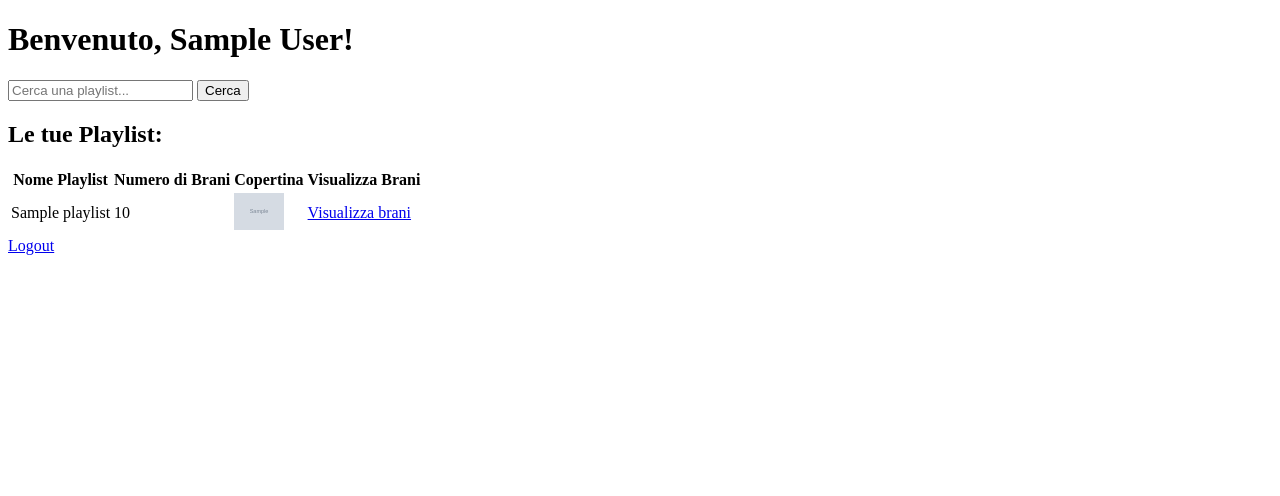
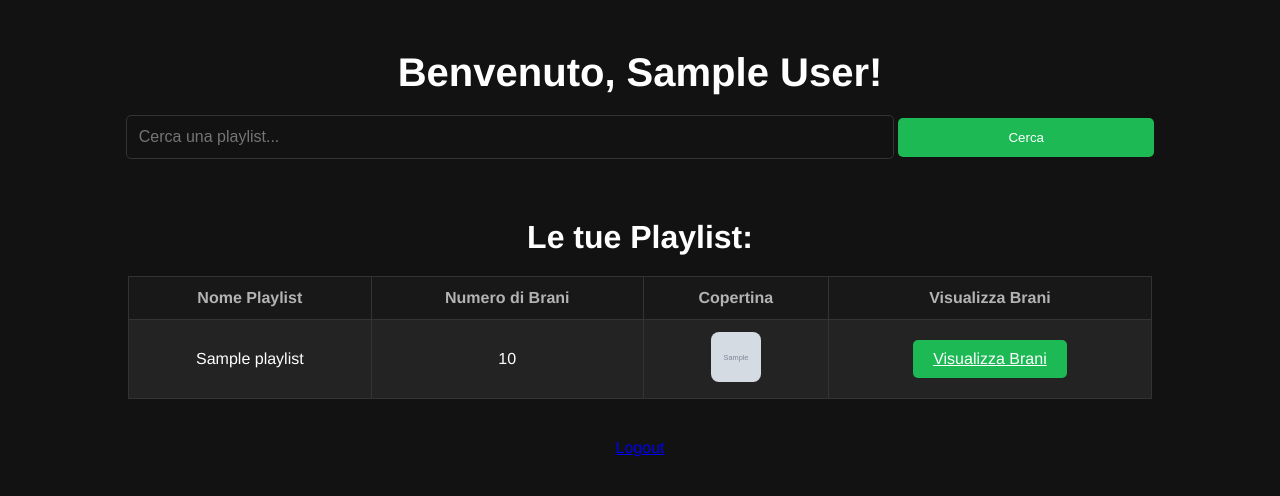
Before and after one commit to garilli-riccardo/IntroduzioneProgettoSpotify, a Flask app: template templates/home.html in a window 1280 px wide. Shown: the top 496 px of the page. Run offline with Flask 3, Linux system fonts and the light colour scheme; the template is opened without the code that fills it: most values are stand-ins (such as "Sample title", 1, 10 or a date in 2020); grey boxes marked "Sample" are stand-in pictures.

Commit message:
finito, css da migliorare

```diff
--- a/services/spotify_oauth.py
+++ b/services/spotify_oauth.py
@@ -1,9 +1,9 @@
 import spotipy
 from spotipy.oauth2 import SpotifyOAuth, SpotifyClientCredentials
 
-SPOTIFY_CLIENT_ID = "4acc6335a0c14f53839704d9454494de"
-SPOTIFY_CLIENT_SECRET = "8af9e9866d40447c8cf7081a2748adb4"
-SPOTIFY_REDIRECT_URI = "https://5000-garilliricc-introduzion-1cs02dvmh22.ws-eu118.gitpod.io/callback"
+SPOTIFY_CLIENT_ID = "870d4ed3b63d47e99031f27e9629b4cd"
+SPOTIFY_CLIENT_SECRET = "97fb37e2c66a4629ae529ccbf5412ac0"
+SPOTIFY_REDIRECT_URI = "https://5000-garilliricc-introduzion-yma8atev1hy.ws-eu118.gitpod.io/callback"
 SPOTIFY_SCOPE = "user-read-private user-read-email playlist-read-private"
 
 sp_oauth = SpotifyOAuth(
--- /dev/null
+++ b/static/styles.css
@@ -0,0 +1,278 @@
+/* Reset del margine e padding per tutti gli elementi */
+* {
+    margin: 0;
+    padding: 0;
+    box-sizing: border-box;
+}
+
+/* Impostazioni globali per il body */
+body {
+    font-family: 'Helvetica Neue', Helvetica, Arial, sans-serif;
+    background-color: #121212;
+    color: #FFFFFF;
+    padding-top: 50px;
+    overflow-x: hidden; /* Previene lo scorrimento orizzontale */
+    text-align: center;
+}
+
+/* Header */
+h1, h2, h3 {
+    color: #FFFFFF;
+    font-weight: 600;
+    margin-bottom: 20px;
+}
+
+h1 {
+    font-size: 2.5rem;
+}
+
+h2 {
+    font-size: 2rem;
+}
+
+h3 {
+    font-size: 1.8rem;
+}
+
+/* Layout container per la sezione principale */
+.container {
+    max-width: 1200px;
+    margin: 0 auto;
+    padding: 20px;
+}
+
+/* Form di ricerca */
+form {
+    margin-bottom: 40px;
+}
+
+form input[type="text"] {
+    padding: 12px;
+    width: 60%;
+    border: 1px solid #333;
+    border-radius: 5px;
+    background-color: #121212;
+    color: #FFFFFF;
+    font-size: 1rem;
+    margin-bottom: 20px;
+    display: inline-block;
+}
+
+form button {
+    padding: 12px 20px;
+    background-color: #1DB954;
+    border: none;
+    color: white;
+    border-radius: 5px;
+    cursor: pointer;
+    width: 20%;
+    display: inline-block;
+}
+
+form button:hover {
+    background-color: #1ED760;
+}
+
+/* Separazione tra sezioni con spazio e bordi */
+.section {
+    margin-bottom: 40px;
+}
+
+/* Sezione per la visualizzazione dei risultati della ricerca */
+.results ul {
+    list-style: none;
+    padding-left: 0;
+    text-align: left; /* Allinea i risultati a sinistra */
+}
+
+.results li {
+    background-color: #232323;
+    margin-bottom: 20px;
+    padding: 20px;
+    border-radius: 8px;
+    display: flex;
+    align-items: center;
+    justify-content: space-between;
+}
+
+.results li img {
+    border-radius: 8px;
+    width: 100px;
+    height: 100px;
+    margin-right: 20px;
+}
+
+.results li a {
+    text-decoration: none;
+    color: #1DB954;
+    font-weight: bold;
+    font-size: 1.2rem;
+    margin-top: 10px;
+    display: inline-block;
+    transition: color 0.3s ease;
+}
+
+.results li a:hover {
+    color: #1ED760;
+}
+
+/* Layout della tabella per le playlist */
+table {
+    width: 80%;
+    margin: 0 auto;
+    border-collapse: collapse;
+    background-color: #232323;
+    border-radius: 10px;
+    margin-bottom: 40px;
+}
+
+table, th, td {
+    border: 1px solid #333;
+}
+
+th, td {
+    padding: 12px 15px;
+    text-align: center;
+}
+
+th {
+    background-color: #181818;
+    color: #B3B3B3;
+}
+
+tbody tr:hover {
+    background-color: #333;
+}
+
+tbody tr {
+    background-color: #232323;
+}
+
+td img {
+    width: 50px;
+    height: 50px;
+    border-radius: 8px;
+}
+
+/* Pulsanti per le playlist */
+.btn {
+    background-color: #1DB954;
+    border: none;
+    color: white;
+    padding: 10px 20px;
+    font-size: 16px;
+    border-radius: 5px;
+    cursor: pointer;
+    transition: background-color 0.3s ease;
+    display: inline-block;
+    text-align: center;
+}
+
+.btn:hover {
+    background-color: #1ED760;
+}
+
+.btn-primary {
+    background-color: #1DB954;
+}
+
+.btn-primary:hover {
+    background-color: #1ED760;
+}
+
+/* Pulsante di Logout con contorno bianco e separato */
+.auth-buttons {
+    text-align: center;
+    margin-top: 30px;
+}
+
+.auth-buttons a {
+    background-color: transparent;
+    color: white;
+    padding: 12px 30px;
+    text-decoration: none;
+    border: 2px solid white;
+    border-radius: 5px;
+    font-size: 1rem;
+    transition: background-color 0.3s ease, color 0.3s ease;
+    margin-top: 20px;
+    display: inline-block;
+}
+
+.auth-buttons a:hover {
+    background-color: #1DB954;
+    color: white;
+}
+
+/* Sezione per le informazioni degli album */
+.album-info {
+    display: flex;
+    flex-direction: column;
+    align-items: center;
+    background-color: #181818;
+    border-radius: 10px;
+    padding: 20px;
+    text-align: center;
+    margin-bottom: 40px;
+    box-shadow: 0 4px 8px rgba(0, 0, 0, 0.5);
+}
+
+.album-info img {
+    width: 250px;
+    height: 250px;
+    border-radius: 10px;
+    margin-bottom: 20px;
+}
+
+.album-info p {
+    color: #B3B3B3;
+    font-size: 1.2rem;
+    margin-top: 10px;
+}
+
+/* Sezione tracce dell'album */
+ul.list-group {
+    margin-top: 20px;
+    padding-left: 0;
+    list-style: none;
+}
+
+ul.list-group li {
+    background-color: #232323;
+    color: #B3B3B3;
+    font-size: 1.2rem;
+    padding: 10px;
+    cursor: pointer;
+    border-bottom: 1px solid #333;
+}
+
+ul.list-group li:hover {
+    background-color: #333;
+}
+
+ul.list-group li:last-child {
+    border-bottom: none;
+}
+
+/* Aggiunta di margini per migliorare la leggibilità della Home Page */
+.home-container {
+    padding-left: 20px;
+    padding-right: 20px;
+    padding-bottom: 50px;
+}
+
+.home-container h1,
+.home-container h2 {
+    margin-bottom: 20px;
+}
+
+/* Assicurarsi che gli elementi non si sovrappongano */
+section {
+    margin-bottom: 50px;
+}
+
+/* Aggiungere margine laterale per separare la barra laterale dal contenuto principale */
+.main-content {
+    margin-left: 240px; /* Larghezza della sidebar fissa */
+    padding-top: 50px;
+}
--- a/templates/artistinfo.html
+++ b/templates/artistinfo.html
@@ -4,6 +4,8 @@
         <meta charset="UTF-8">
         <meta name="viewport" content="width=device-width, initial-scale=1.0">
         <title>{{ artist_data.name }} - Artista</title>
+        <link href="{{ url_for('static', filename='styles.css') }}" rel="stylesheet">
+        <link href="https://cdn.jsdelivr.net/npm/bootstrap@5.3.3/dist/css/bootstrap.min.css" rel="stylesheet">
     </head>
 <body>
     <h1>{{ artist_data.name }}</h1>
@@ -35,11 +37,14 @@
             <li>
                     <img src="{{ album.image }}" width="100">
                     {{ album.name }}
+                </a>
             </li>
         {% endfor %}
     </ul>
 
 
+    <a href="{{ url_for('home.playlist_tracks', playlist_id=session.get('current_playlist_id')) }}">Torna alla Playlist</a>
     <p><a href="{{ url_for('home.homepage') }}">Torna alla Home</a></p>
+
 </body>
 </html>
--- a/templates/home.html
+++ b/templates/home.html
@@ -1,10 +1,11 @@
 <!DOCTYPE html>
 <html lang="en">
-<head>
-    <meta charset="UTF-8">
-    <meta name="viewport" content="width=device-width, initial-scale=1.0">
-    <title>Home</title>
-</head>
+    <head>
+        <meta charset="UTF-8">
+        <meta name="viewport" content="width=device-width, initial-scale=1.0">
+        <title>Home</title>
+        <link href="{{ url_for('static', filename='styles.css') }}" rel="stylesheet">
+    </head>
 <body>
     {% if user_info %}
         <h1>Benvenuto, {{ user_info['display_name'] }}!</h1>
@@ -31,11 +32,13 @@
                             <img src="{{ playlist['images'][0]['url'] }}" width="100">
                         {% endif %}
 
-                        {% if playlist.get('external_urls') and playlist['external_urls'].get('spotify') %}
-                            <p><a href="{{ playlist['external_urls']['spotify'] }}" target="_blank">Ascolta su Spotify</a></p>
-                        {% else %}
-                            <p>Link non disponibile</p>
-                        {% endif %}
+                        <!-- Bottone Visualizza Brani -->
+                        <p>
+                            <a href="{{ url_for('home.playlist_tracks', playlist_id=playlist['id']) }}" class="btn btn-primary">
+                                Visualizza Brani
+                            </a>
+                        </p>
+
                     </li>
                     {% endif %}
                 {% endfor %}
@@ -69,7 +72,9 @@
                         Nessuna immagine
                         {% endif %}
                     </td>
-                    <td><a href="{{ url_for('home.playlist_tracks', playlist_id=playlist['id']) }}">Visualizza brani</a></td>
+                    <td>
+                        <a href="{{ url_for('home.playlist_tracks', playlist_id=playlist['id']) }}" class="btn btn-primary">Visualizza Brani</a>
+                    </td>
                 </tr>
                 {% endfor %}
             </tbody>
@@ -80,3 +85,5 @@
         <a href="{{ url_for('auth.login') }}">Login</a>
         {% endif %}
     {% endif %}
+</body>
+</html>
```
Also changed, not shown: blueprints/home.py (+19 -24 lines), templates/albuminfo.html (added, +36 -0 lines), templates/playlist.html (+10 -30 lines). Lines whose indentation alone changed are shown as unchanged.
